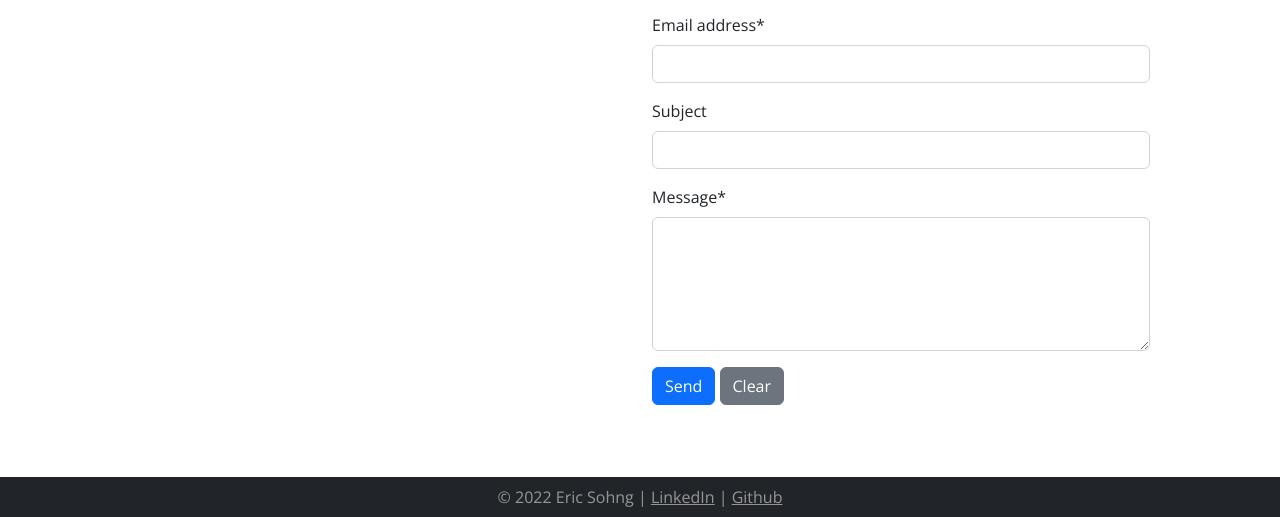
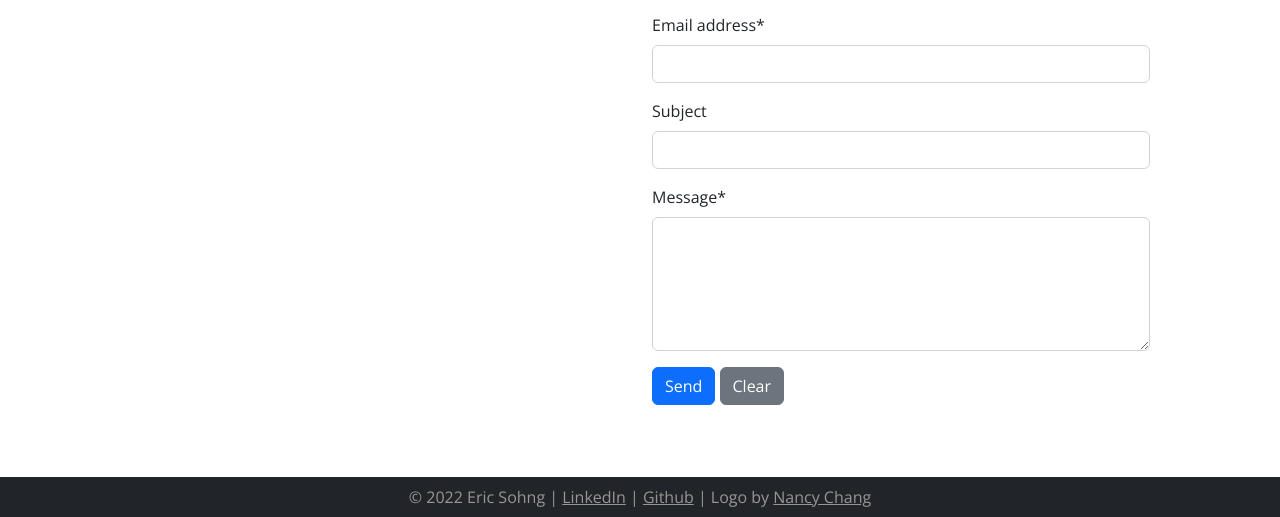
Before and after one commit to bossamboi/PersonalPage, a plain HTML site: page index.html in a window 1280 px wide. Shown: the part 1750-2267 px from the top of the page. Drawn offline with nearby package versions, Linux system fonts and the light colour scheme.

Commit message:
add logo credit

```diff
--- a/index.html
+++ b/index.html
@@ -139,7 +139,9 @@
       <span>&copy; 2022 Eric Sohng</span> | <span><a href="https://www.linkedin.com/in/eric-sohng/" target="_blank"
           style="color: rgb(150, 150, 150)">LinkedIn</a></span>
       |
-      <span><a href="https://github.com/ericsohng" target="_blank" style="color: rgb(150, 150, 150)">Github</a></span>
+      <span><a href="https://github.com/ericsohng" target="_blank" style="color: rgb(150, 150, 150)">Github</a></span> |
+      Logo by <a href="https://www.linkedin.com/in/nancyychang/" target="_blank" style="color: rgb(150, 150, 150)">Nancy
+        Chang</a>
     </div>
   </footer>
   <!-- <script src="app.js"></script> -->
```
